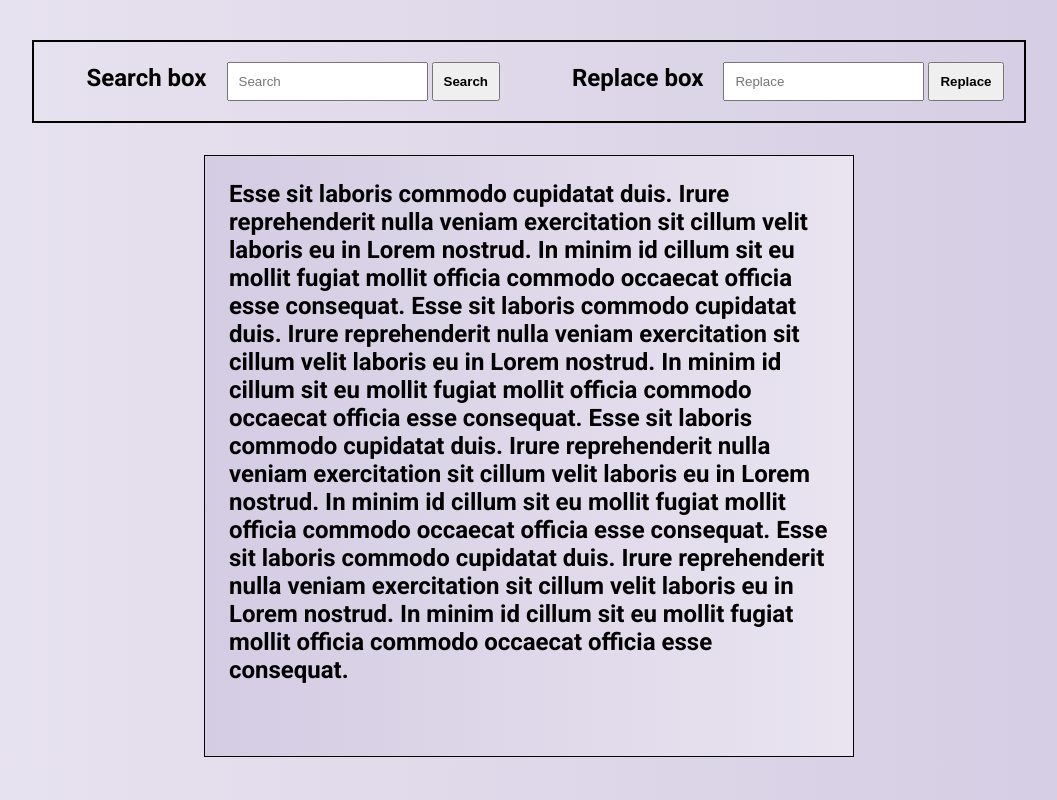
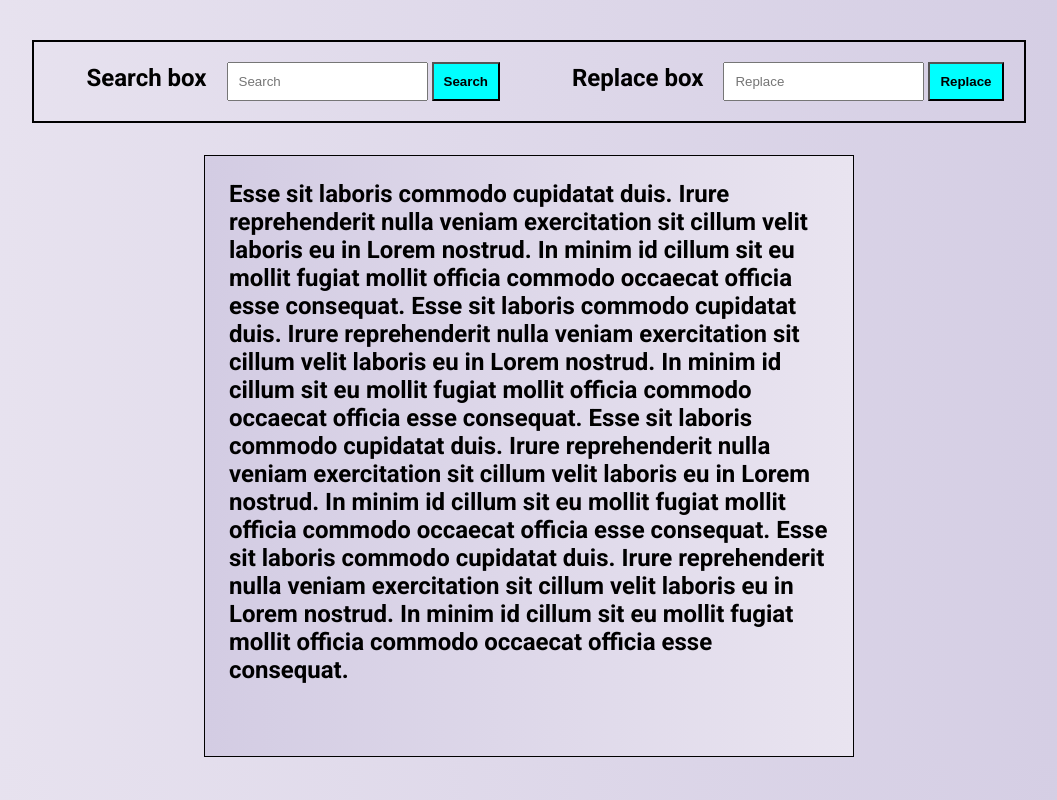
Before and after one commit to mahdimorasmmb/Replace-app, a plain HTML site: page index.html in a window 1280 px wide. Shown: the whole page, without its empty margins (111-1168 px from the left). Drawn offline with Linux system fonts and the light colour scheme.

Commit message:
edite button background-color

```diff
--- a/style.css
+++ b/style.css
@@ -33,7 +33,7 @@ body{
     padding: 10px;
 }
 .form-input input {
-    margin-left:1rem
+    margin-left:1rem;
 }
 .form-input label{
     font-size:1.5rem;
@@ -41,6 +41,7 @@ body{
 }
 .form-input button{
     font-weight: bold;
+    background-color: aqua;
 }
 
 .text {
```
